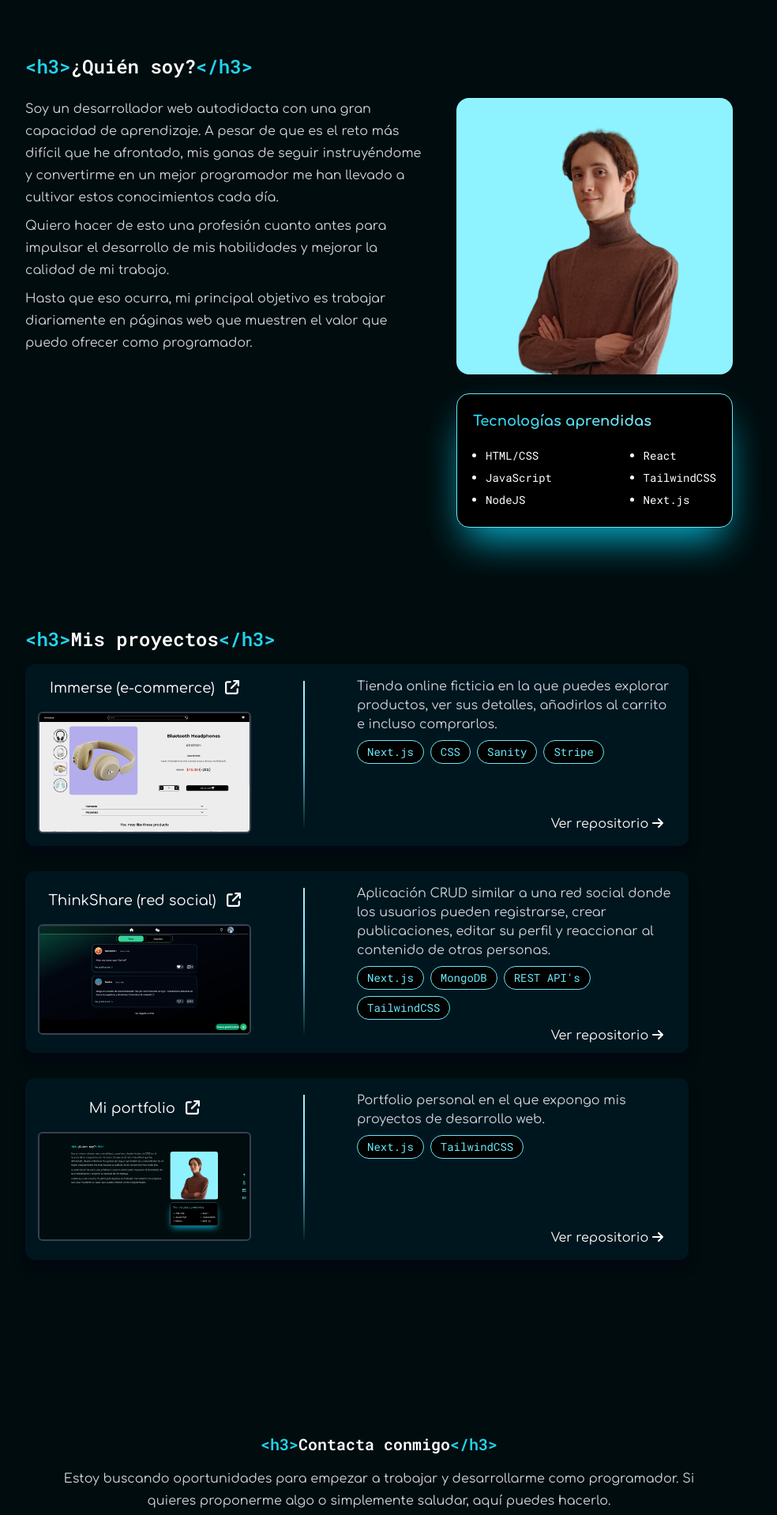
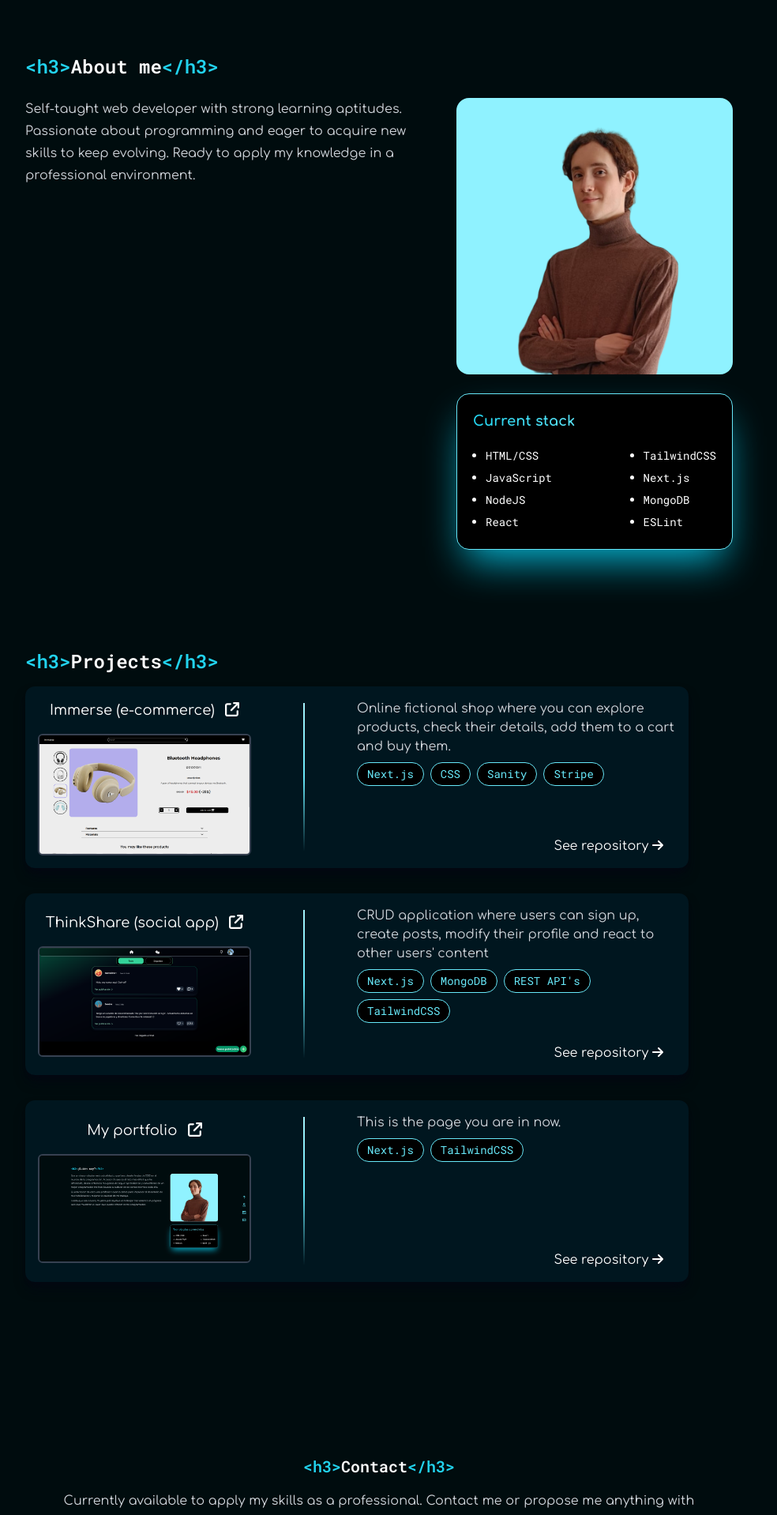
Before and after one commit to CronoCode120/legacy_portfolio, a Next.js app: page / in a window 1280 px wide. Shown: the part 780-2698 px from the top of the page at 79% size, without its empty margins (160-1144 px from the left). Built offline with nearby package versions, Linux system fonts and the light colour scheme.

Commit message:
changed to English

```diff
--- a/app/layout.js
+++ b/app/layout.js
@@ -1,3 +1,5 @@
+'use client';
+
 import './globals.css';
 import { Quicksand, Comfortaa, Roboto_Mono } from 'next/font/google';
 
@@ -29,19 +31,21 @@ const comfortaa = Comfortaa({
 
 export const metadata = {
   title: 'Cristóbal Tavera',
-  description: 'Portfolio personal, donde expongo mis proyectos de desarrollo web. Puedes conocer un poco sobre mí y contactarme a través de esta página.',
+  description: 'Personal portfolio, where I expose my web development projects. You can know about me and contact me in this page.',
+
 }
 
 export default function RootLayout({ children }) {
+
   return (
-    <html lang="es" className={`${quicksand.variable} ${roboto_mono.variable} ${comfortaa.variable}`}>
+    <html lang='en' className={`${quicksand.variable} ${roboto_mono.variable} ${comfortaa.variable}`}>
       <body>
         {children}
         <footer className='w-fit sm:w-full flex justify-center items-center sm:items-start mx-auto flex-col sm:flex-row mb-20'>
-          <span className='text-gray-300 font-roboto font-light text-xs sm:text-sm text-center mb-4'>Diseñado y programado por Cristóbal Tavera</span>
+          <span className='text-gray-300 font-roboto font-light text-xs sm:text-sm text-center mb-4'>Developed and designed by Cristóbal Tavera</span>
           <span className='sm:ml-2 flex justify-center items-center'>
-            <Link href={'https://www.linkedin.com/in/cristobal-tavera/'} target='_blank' title='Perfil de Linkedin'><FontAwesomeIcon icon={faLinkedin} size='xl'/></Link>
-            <Link href={'https://github.com/CronoCode120'} target='_blank' title='Perfil de Github' className='cursor-pointer ml-2'><FontAwesomeIcon icon={faGithub} size='xl'/></Link>
+            <Link href={'https://www.linkedin.com/in/cristobal-tavera/'} target='_blank' title='Linkedin Profile'><FontAwesomeIcon icon={faLinkedin} size='xl'/></Link>
+            <Link href={'https://github.com/CronoCode120'} target='_blank' title='Github Profile' className='cursor-pointer ml-2'><FontAwesomeIcon icon={faGithub} size='xl'/></Link>
           </span>
         </footer>
       </body>
--- a/app/page.js
+++ b/app/page.js
@@ -17,7 +17,7 @@ export default function Home() {
   const [dots, setDots] = useState('');
 
   let i = 0;
-  const textToType = 'Construyo aplicaciones web accesibles y rápidas que procuren una experiencia óptima al usuario.';
+  const textToType = 'Focused on building fast and accessible web applications that provide an optimal user experience.';
 
   useEffect(() => {
     const span1 = document.getElementById('typedText1');
@@ -26,9 +26,9 @@ export default function Home() {
 
     const typeText = () => {
       if(i < textToType.length) {
-        if(i < 10) {
+        if(i < 40) {
           span1.innerHTML += textToType.charAt(i);
-        } else if(i >= 10 && i <= 25) {
+        } else if(i >= 40 && i <= 55) {
           highlightTxt.innerHTML += textToType.charAt(i);
         } else {
           span2.innerHTML += textToType.charAt(i);
@@ -59,23 +59,23 @@ export default function Home() {
   const projectsData = [
     {
       title: 'Immerse (e-commerce)',
-      description: 'Tienda online ficticia en la que puedes explorar productos, ver sus detalles, añadirlos al carrito e incluso comprarlos.',
+      description: 'Online fictional shop where you can explore products, check their details, add them to a cart and buy them.',
       image: ecommerce,
       link: 'https://online-shop-five-alpha.vercel.app/',
       page: 'https://github.com/CronoCode120/online-shop',
       usedTechs: ['Next.js', 'CSS', 'Sanity', 'Stripe']
     },
     {
-      title: 'ThinkShare (red social)',
-      description: 'Aplicación CRUD similar a una red social donde los usuarios pueden registrarse, crear publicaciones, editar su perfil y reaccionar al contenido de otras personas.',
+      title: 'ThinkShare (social app)',
+      description: 'CRUD application where users can sign up, create posts, modify their profile and react to other users\' content',
       image: social,
       link: 'https://think-share.vercel.app',
       page: 'https://github.com/CronoCode120/thinkShare',
       usedTechs: ['Next.js', 'MongoDB', 'REST API\'s', 'TailwindCSS']
     },
     {
-      title: 'Mi portfolio',
-      description: 'Portfolio personal en el que expongo mis proyectos de desarrollo web.',
+      title: 'My portfolio',
+      description: 'This is the page you are in now.',
       image: portfolio,
       link: 'https://online-shop-five-alpha.vercel.app/',
       page: 'https://github.com/CronoCode120/portfolio',
@@ -91,7 +91,7 @@ export default function Home() {
         <div className="mb-6 relative z-20">
           <h1 className="text-5xl sm:text-6xl font-bold bg-gradient-to-r from-cyan-500 to-cyan-200 to-[60%] w-[340px] text-transparent bg-clip-text font-comfortaa">Cristóbal Tavera</h1>
         </div>
-        <h2 className="text-[14px] sm:text-xl mb-10 font-roboto text-gray-100 px-4 rounded-full border border-cyan-300 hover:text-gray-950 hover:bg-cyan-300 hover:border-cyan-400 transition-all duration-200">Desarrollador Front End</h2>
+        <h2 className="text-[14px] sm:text-xl mb-10 font-roboto text-gray-100 px-4 rounded-full border border-cyan-300 hover:text-gray-950 hover:bg-cyan-300 hover:border-cyan-400 transition-all duration-200">Front-End Web Developer</h2>
         <p className="w-[65%] max-sm:text-sm lg:w-full text-gray-300 h-[100px] md:h-[50px] xl:h-[20px] font-comfortaa">
           <span id="typedText1"></span>
           <span id="highlightTxt" className="font-semibold bg-gradient-to-r from-cyan-500 to-cyan-200 text-transparent bg-clip-text"></span>
@@ -100,35 +100,35 @@ export default function Home() {
         </p>
         <Fade>
           <div className="text-gray-400 mt-10">
-            <Link href={'https://www.linkedin.com/in/cristobal-tavera/'} target="_blank" title="Mi perfil de Linkedin" className="hover:text-cyan-300 cursor-pointer"><FontAwesomeIcon icon={faLinkedin} size="2xl"/></Link>
-            <Link href={'https://github.com/CronoCode120'} target="_blank" title="Mi perfil de Github" className="hover:text-cyan-300 cursor-pointer ml-6"><FontAwesomeIcon icon={faGithub} size="2xl"/></Link>
+            <Link href={'https://www.linkedin.com/in/cristobal-tavera/'} target="_blank" title="Linkedin Profile" className="hover:text-cyan-300 cursor-pointer"><FontAwesomeIcon icon={faLinkedin} size="2xl"/></Link>
+            <Link href={'https://github.com/CronoCode120'} target="_blank" title="Github Profile" className="hover:text-cyan-300 cursor-pointer ml-6"><FontAwesomeIcon icon={faGithub} size="2xl"/></Link>
           </div>
         </Fade>
-        <a href={'/cv.pdf'} target="_blank"><button type="button" className=" absolute mt-8 bg-cyan-400 text-black max-sm:text-sm font-semibold p-2 rounded-xl font-comfortaa max-sm:shadow-lg max-sm:shadow-cyan-500 hover:shadow-lg hover:shadow-cyan-500 transition-all duration-200 hover:bg-cyan-300">Currículum</button></a>
+        <a href={'/cv.pdf'} target="_blank"><button type="button" className=" absolute mt-8 bg-cyan-400 text-black max-sm:text-sm font-semibold p-2 rounded-xl font-comfortaa max-sm:shadow-lg max-sm:shadow-cyan-500 hover:shadow-lg hover:shadow-cyan-500 transition-all duration-200 hover:bg-cyan-300">Resumé</button></a>
       </header>
-      <section id="about" className="ml-5 sm:ml-6 mr-5 sm:mr-0 md:ml-0 mt-12 md:flex md:justify-evenly md:items-center">
+      <section id="about" className="ml-5 sm:ml-6 mr-5 sm:mr-0 md:ml-0 pt-12 md:flex md:justify-evenly md:items-center">
         <div className="md:w-full flex flex-col justify-center items-start">
-          <h3 className="w-full text-center sm:text-left sm:w-fit mb-6 font-semibold text-xl sm:text-2xl before:content-['<h3>'] before:text-cyan-400 after:content-['</h3>'] after:text-cyan-400 font-roboto w-fit">¿Quién soy?</h3>
+          <h3 className="w-full text-center sm:text-left sm:w-fit mb-6 font-semibold text-xl sm:text-2xl before:content-['<h3>'] before:text-cyan-400 after:content-['</h3>'] after:text-cyan-400 font-roboto w-fit">About me</h3>
           <div className="sm:w-[80%] md:w-full md:flex md:items-start md:justify-center">
             <div className="mb-6 text-gray-300 font-comfortaa md:mr-10">
-              <p className="mb-2 leading-7 max-sm:text-sm">Soy un desarrollador web autodidacta con una gran capacidad de aprendizaje. A pesar de que es el reto más difícil que he afrontado, mis ganas de seguir instruyéndome y convertirme en un mejor programador me han llevado a cultivar estos conocimientos cada día.</p>
-              <p className="mb-2 leading-7 max-sm:text-sm md:text-md">Quiero hacer de esto una profesión cuanto antes para impulsar el desarrollo de mis habilidades y mejorar la calidad de mi trabajo.</p>
-              <p className="leading-7 max-sm:text-sm">Hasta que eso ocurra, mi principal objetivo es trabajar diariamente en páginas web que muestren el valor que puedo ofrecer como programador.</p>
+              <p className="mb-2 leading-7 max-sm:text-sm max-sm:text-center">Self-taught web developer with strong learning aptitudes. Passionate about programming and eager to acquire new skills to keep evolving. Ready to apply my knowledge in a professional environment.</p>
             </div>
             <div className="md:w-[45%] flex flex-col justify-center items-center">
               <Image src={myPic} alt="Este soy yo" className="relative w-[280px] h-[280px] mb-6 aspect-square lg:w-[350px] lg:h-[350px] rounded-2xl bg-white z-20 before:w-full before:h-full before:bg-blue-500 before:absolute before:rounded-2xl before:top-0 before:left-0 before:rotate-[10deg] before:z-[-10]"/>
               <div className="bg-black border border-cyan-300 rounded-2xl p-5 w-[280px] lg:w-[350px] shadow-2xl shadow-cyan-500">
-                <h4 className="font-bold text-lg bg-gradient-to-r from-cyan-400 to-cyan-200 text-transparent bg-clip-text mb-4 font-comfortaa">Tecnologías aprendidas</h4>
+                <h4 className="font-bold text-lg bg-gradient-to-r from-cyan-400 to-cyan-200 text-transparent bg-clip-text mb-4 font-comfortaa">Current stack</h4>
                 <div className="flex justify-between items-center ml-4 text-sm leading-7 font-roboto">
                   <ul className="list-disc">
                     <li>HTML/CSS</li>
                     <li>JavaScript</li>
                     <li>NodeJS</li>
+                    <li>React</li>
                   </ul>
                   <ul className="list-disc">
-                    <li>React</li>
                     <li>TailwindCSS</li>
                     <li>Next.js</li>
+                    <li>MongoDB</li>
+                    <li>ESLint</li>
                   </ul>
                 </div>
               </div>
@@ -138,7 +138,7 @@ export default function Home() {
       </section>
 
       <section id="projects" className="mt-[125px] ml-5 sm:ml-6 mr-5 sm:mr-0 md:ml-0">
-        <h3 className="w-full text-center sm:w-fit sm:text-left mt-8 mb-4 font-semibold text-xl sm:text-2xl before:content-['<h3>'] before:text-cyan-400 after:content-['</h3>'] after:text-cyan-400 font-roboto w-fit">Mis proyectos</h3>
+        <h3 className="w-full text-center sm:w-fit sm:text-left mt-8 mb-4 font-semibold text-xl sm:text-2xl before:content-['<h3>'] before:text-cyan-400 after:content-['</h3>'] after:text-cyan-400 font-roboto w-fit">Projects</h3>
         <div>
           {projectsData.map(({ title, description, image, link, page, usedTechs }) =>
             <Project key={title} title={title} description={description} image={image} link={link} page={page} usedTechs={usedTechs}/>
@@ -150,9 +150,9 @@ export default function Home() {
         </div>
       </section>
       <section id="contact" className="mt-16 ml-5 sm:ml-6 mr-5 sm:mr-0 md:ml-0 sm:w-[75%] md:w-full flex flex-col justify-center items-center mb-20 h-[500px]">
-        <h3 className="text-center w-fit mt-8 mb-4 font-semibold text-xl before:content-['<h3>'] before:text-cyan-400 after:content-['</h3>'] after:text-cyan-400 font-roboto max-sm:text-[16px]">Contacta conmigo</h3>
-        <p className="max-w-[800px] text-center leading-7 text-gray-300 font-comfortaa max-sm:text-sm">Estoy buscando oportunidades para empezar a trabajar y desarrollarme como programador. Si quieres proponerme algo o simplemente saludar, aquí puedes hacerlo.</p>
-        <a href='mailto:ctaverafernandez@gmail.com' className="border border-cyan-300 inline-block p-4 mt-12 mb-4 rounded-md text-cyan-300 hover:translate-y-[-5px] shadow-xl shadow-cyan-500 lg:shadow-none lg:hover:shadow-2xl lg:hover:shadow-cyan-500 transition-all duration-300 font-roboto">Envíame un mensaje</a>
+        <h3 className="text-center w-fit mt-8 mb-4 font-semibold text-xl before:content-['<h3>'] before:text-cyan-400 after:content-['</h3>'] after:text-cyan-400 font-roboto max-sm:text-md">Contact</h3>
+        <p className="max-w-[800px] text-center leading-7 text-gray-300 font-comfortaa max-sm:text-sm">Currently available to apply my skills as a professional. Contact me or propose me anything with the following link.</p>
+        <a href='mailto:ctaverafernandez@gmail.com' className="border border-cyan-300 inline-block p-4 mt-12 mb-4 rounded-md text-cyan-300 hover:translate-y-[-5px] shadow-xl shadow-cyan-500 lg:shadow-none lg:hover:shadow-2xl lg:hover:shadow-cyan-500 transition-all duration-300 font-roboto">Send a message</a>
       </section>
       <Navbar/>
     </div>
--- a/components/Navbar.jsx
+++ b/components/Navbar.jsx
@@ -13,37 +13,37 @@ const Navbar = () => {
         <motion.div
           initial={{ right: '-400px' }}
           animate={{ right: 0 }}
-          className='w-full relative'
+          className='max-md:w-[50px] w-full relative'
         >
-          <a href={'#home'} title='Inicio' className='w-full rounded-full aspect-square flex justify-center items-center p-2 my-1 bg-transparent cursor-pointer transition-all duration-200 text-cyan-300 border border-transparent hover:border-cyan-300 peer'><FontAwesomeIcon icon={faArrowUp} size='xl'/></a>
-          <span className='hidden lg:block absolute top-[50%] translate-y-[-50%] right-14 text-transparent select-none transition-all duration-200 peer-hover:text-cyan-300 font-comfortaa'>Inicio</span>
+          <a href={'#home'} title='Back to top' aria-labelledby='top' className='max-md:w-[50px] w-full rounded-full aspect-square flex justify-center items-center p-2 my-1 bg-transparent cursor-pointer transition-all duration-200 text-cyan-300 border border-transparent hover:border-cyan-300 peer'><FontAwesomeIcon icon={faArrowUp} size='xl'/></a>
+          <span id='top' className='hidden text-right lg:block absolute top-[50%] translate-y-[-50%] right-14 text-transparent select-none transition-all duration-200 peer-hover:text-cyan-300 font-comfortaa xl:w-[500px]'>Back to top</span>
         </motion.div>
         <motion.div
           initial={{ right: '-400px' }}
           animate={{ right: 0 }}
           transition={{ delay: 0.10 }}
-          className='w-full relative'
+          className='max-md:w-[50px] w-full relative'
         >
-          <a href={'#about'} title='Sobre mí' className='w-full rounded-full aspect-square flex justify-center items-center p-2 my-1 bg-transparent cursor-pointer transition-all duration-200 text-cyan-300 border border-transparent hover:border-cyan-300 peer'><FontAwesomeIcon icon={faUser} size='xl'/></a>
-          <span className='hidden lg:block absolute top-[50%] translate-y-[-50%] right-14 text-transparent whitespace-nowrap select-none transition-all duration-200 peer-hover:text-cyan-300 font-comfortaa'>Sobre mí</span>
+          <a href={'#about'} title='About me' aria-labelledby='about' className='max-md:w-[50px] w-full rounded-full aspect-square flex justify-center items-center p-2 my-1 bg-transparent cursor-pointer transition-all duration-200 text-cyan-300 border border-transparent hover:border-cyan-300 peer'><FontAwesomeIcon icon={faUser} size='xl'/></a>
+          <span id='about' className='hidden lg:block absolute top-[50%] translate-y-[-50%] right-14 text-transparent whitespace-nowrap select-none transition-all duration-200 peer-hover:text-cyan-300 font-comfortaa'>About me</span>
         </motion.div>
         <motion.div
           initial={{ right: '-400px' }}
           animate={{ right: 0 }}
           transition={{ delay: 0.20 }}
-          className='w-full relative'
+          className='max-md:w-[50px] w-full relative'
         >
-          <a href={'#projects'} title='Proyectos' className='w-full rounded-full aspect-square flex justify-center items-center p-2 my-1 bg-transparent cursor-pointer transition-all duration-200 text-cyan-300 border border-transparent hover:border-cyan-300 peer'><FontAwesomeIcon icon={faLaptopCode} size='xl'/></a>
-          <span className='hidden lg:block absolute top-[50%] translate-y-[-50%] right-14 text-transparent select-none transition-all duration-200 peer-hover:text-cyan-300 font-comfortaa'>Proyectos</span>
+          <a href={'#projects'} title='Projects' aria-labelledby='projects' className='max-md:w-[50px] w-full rounded-full aspect-square flex justify-center items-center p-2 my-1 bg-transparent cursor-pointer transition-all duration-200 text-cyan-300 border border-transparent hover:border-cyan-300 peer'><FontAwesomeIcon icon={faLaptopCode} size='xl'/></a>
+          <span id='projects' className='hidden lg:block absolute top-[50%] translate-y-[-50%] right-14 text-transparent select-none transition-all duration-200 peer-hover:text-cyan-300 font-comfortaa'>Projects</span>
         </motion.div>
         <motion.div
           initial={{ right: '-400px' }}
           animate={{ right: 0 }}
           transition={{ delay: 0.30 }}
-          className='w-full relative'
+          className='max-md:w-[50px] w-full relative'
         >
-          <a href={'#contact'} title='Contacto' className='w-full rounded-full aspect-square flex justify-center items-center p-2 my-1 bg-transparent cursor-pointer transition-all duration-200 text-cyan-300 border border-transparent hover:border-cyan-300 peer'><FontAwesomeIcon icon={faEnvelope} size='xl'/></a>
-          <span className='hidden lg:block absolute top-[50%] translate-y-[-50%] right-14 text-transparent select-none transition-all duration-200 peer-hover:text-cyan-300 font-comfortaa'>Contacto</span>
+          <a href={'#contact'} title='Contact' aria-labelledby='contact' className='max-md:w-[50px] w-full rounded-full aspect-square flex justify-center items-center p-2 my-1 bg-transparent cursor-pointer transition-all duration-200 text-cyan-300 border border-transparent hover:border-cyan-300 peer'><FontAwesomeIcon icon={faEnvelope} size='xl'/></a>
+          <span id='contact' className='hidden lg:block absolute top-[50%] translate-y-[-50%] right-14 text-transparent select-none transition-all duration-200 peer-hover:text-cyan-300 font-comfortaa'>Contact</span>
         </motion.div>
       </div>
     </nav>
--- a/components/Project.jsx
+++ b/components/Project.jsx
@@ -14,7 +14,7 @@ const Project = ({ title, description, image, link, page, usedTechs }) => {
         <Link href={link} target='_blank' className="mb-4 md:mb-0">
             <Image
               src={image}
-              alt="Imagen de la tienda online"
+              alt="Screenshot of the project"
               className="w-[270px] h-auto border-[2px] rounded-md border-gray-700 hover:border-cyan-500 transition-all duration-200"
             />
         </Link>
@@ -32,11 +32,11 @@ const Project = ({ title, description, image, link, page, usedTechs }) => {
           </div>
         </div>
         <Link href={page} target='_blank' className="mr-4 ml-auto flex justify-end">
-          <span className="hover:text-cyan-300 transition-all duration-200">Ver repositorio <FontAwesomeIcon icon={faArrowRight}/></span>
+          <span className="hover:text-cyan-300 transition-all duration-200">See repository <FontAwesomeIcon icon={faArrowRight}/></span>
         </Link>
       </div>
     </div>
   )
 }
 
-export default Project
+export default Project;
```
